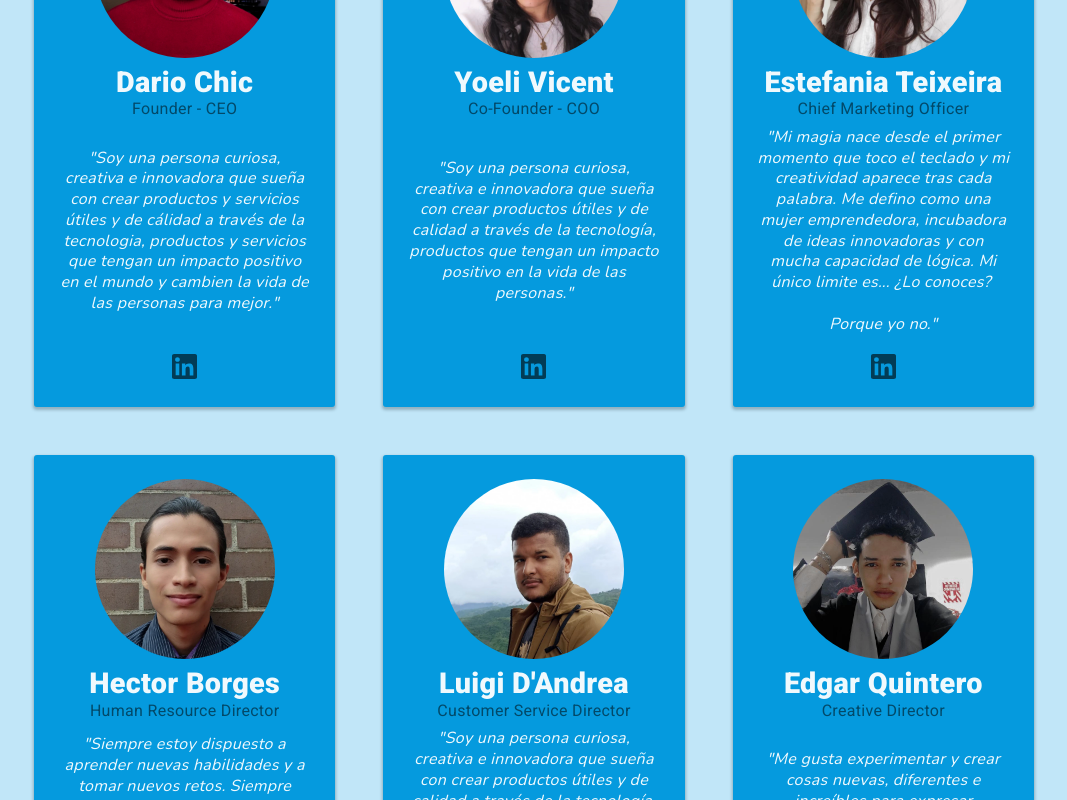
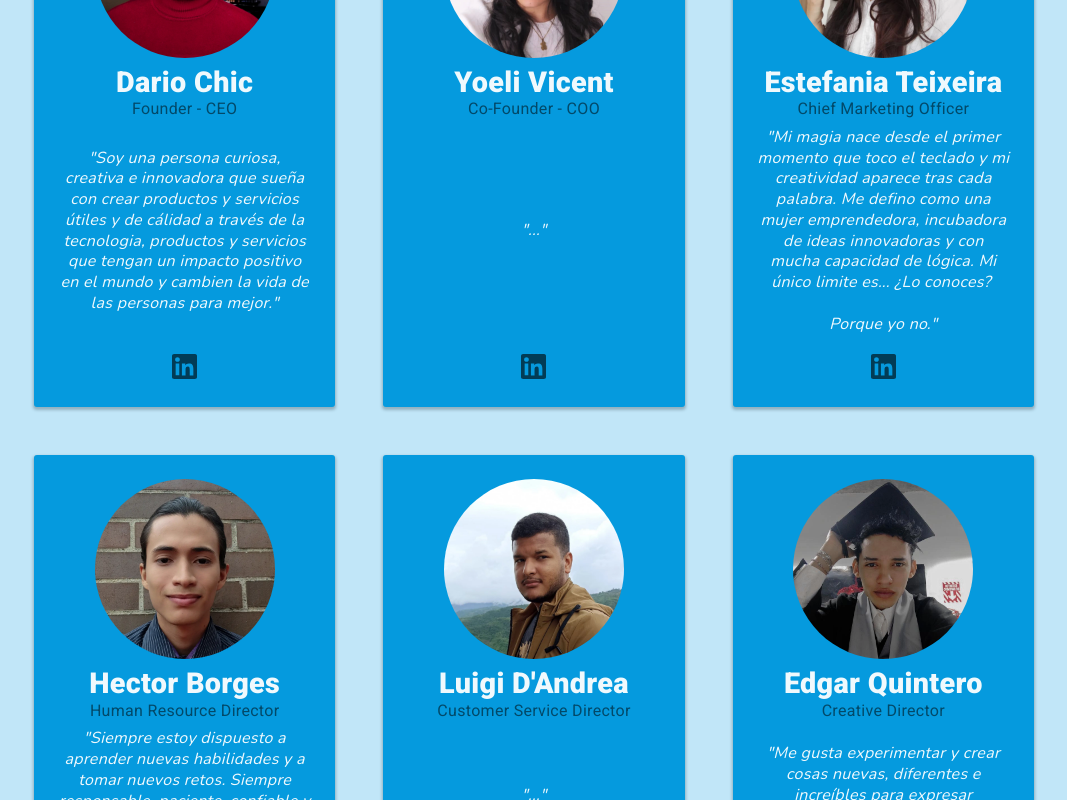
Before and after one commit to dario-chic/mingles, a Next.js app: page / in a window 1280 px wide. Shown: the part 3740-4540 px from the top of the page, without its empty margins (106-1173 px from the left). Built offline with nearby package versions, Linux system fonts and the light colour scheme.

Commit message:
text team points

```diff
--- a/data/members.js
+++ b/data/members.js
@@ -14,8 +14,7 @@ const members = [
   {
     name: "Yoeli Vicent",
     position: "Co-Founder - COO",
-    description:
-      "Soy una persona curiosa, creativa e innovadora que sueña con crear productos útiles y de calidad a través de la tecnología, productos que tengan un impacto positivo en la vida de las personas.",
+    description: "...",
     pic: "/members/yoelivicent.webp",
     social: {
       linkedin: "https://www.linkedin.com/in/yoeli-vicent-albornoz-4632481a7/",
@@ -50,8 +49,7 @@ Porque yo no.`,
   {
     name: "Luigi D'Andrea",
     position: "Customer Service Director",
-    description:
-      "Soy una persona curiosa, creativa e innovadora que sueña con crear productos útiles y de calidad a través de la tecnología, productos que tengan un impacto positivo en la vida de las personas.",
+    description: "...",
     pic: "/members/luigidandrea.webp",
     social: {
       // linkedin: "https://www.linkedin.com/in/dario-chic-11a22a228/",
```
